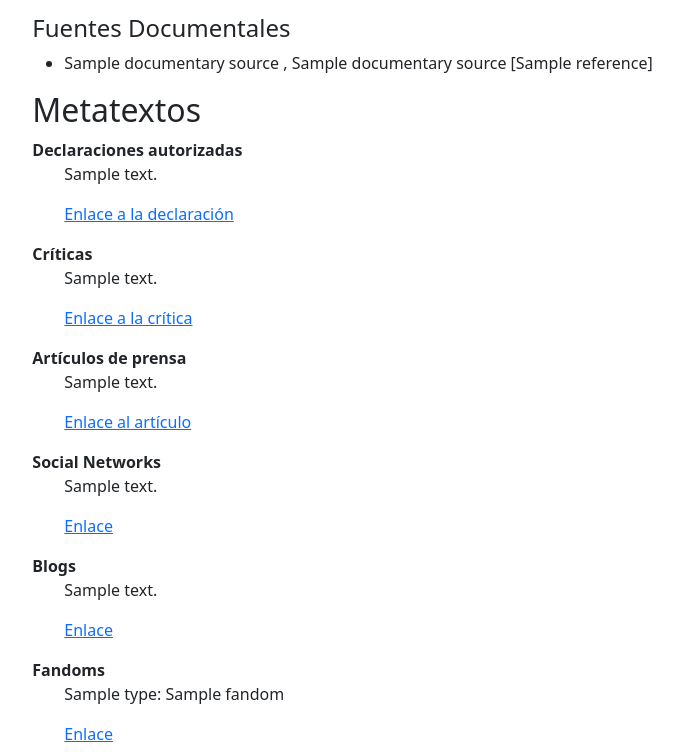
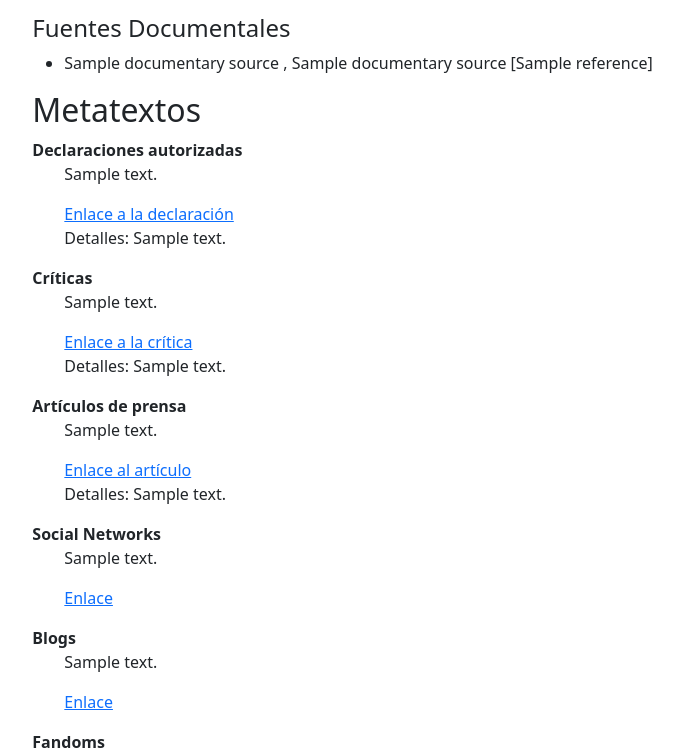
Before and after one commit to MarginaliaParatexta/marginalia, a Django app: template marginalia_paratexta/catalog/templates/catalog/product_detail.html in a window 1280 px wide. Shown: the part 1152-1904 px from the top of the page, without its empty margins (193-876 px from the left). Run offline with Django 3.2, Linux system fonts and the light colour scheme; the template is opened without the code that fills it: most values are stand-ins (such as "Sample title", 1, 10 or a date in 2020); some libraries are stand-ins or nearby versions.

Commit message:
Update product_detail.html

```diff
--- a/marginalia_paratexta/catalog/templates/catalog/product_detail.html
+++ b/marginalia_paratexta/catalog/templates/catalog/product_detail.html
@@ -578,6 +578,9 @@
             {% if declaration.link %}
               <a href="{{ declaration.link }}" target="_blank">Enlace a la declaración</a>
             {% endif %}
+            {% if declaration.details %}
+              <p>Detalles: {{ declaration.details }}</p>
+            {% endif %}
           </ul>
         {% endfor %}
       {% endif %}
@@ -592,6 +595,9 @@
             {% if criticism.link %}
               <a href="{{ criticism.link }}" target="_blank">Enlace a la crítica</a>
             {% endif %}
+            {% if criticism.details %}
+              <p>Detalles: {{ criticism.details }}</p>
+            {% endif %}
           </ul>
         {% endfor %}
       {% endif %}
@@ -605,6 +611,9 @@
             <p>{{ press_article.description|default:"" }}</p>
             {% if press_article.link %}
               <a href="{{ press_article.link }}" target="_blank">Enlace al artículo</a>
+            {% endif %}
+            {% if press_article.details %}
+              <p>Detalles: {{ press_article.details }}</p>
             {% endif %}
           </ul>
         {% endfor %}
```
